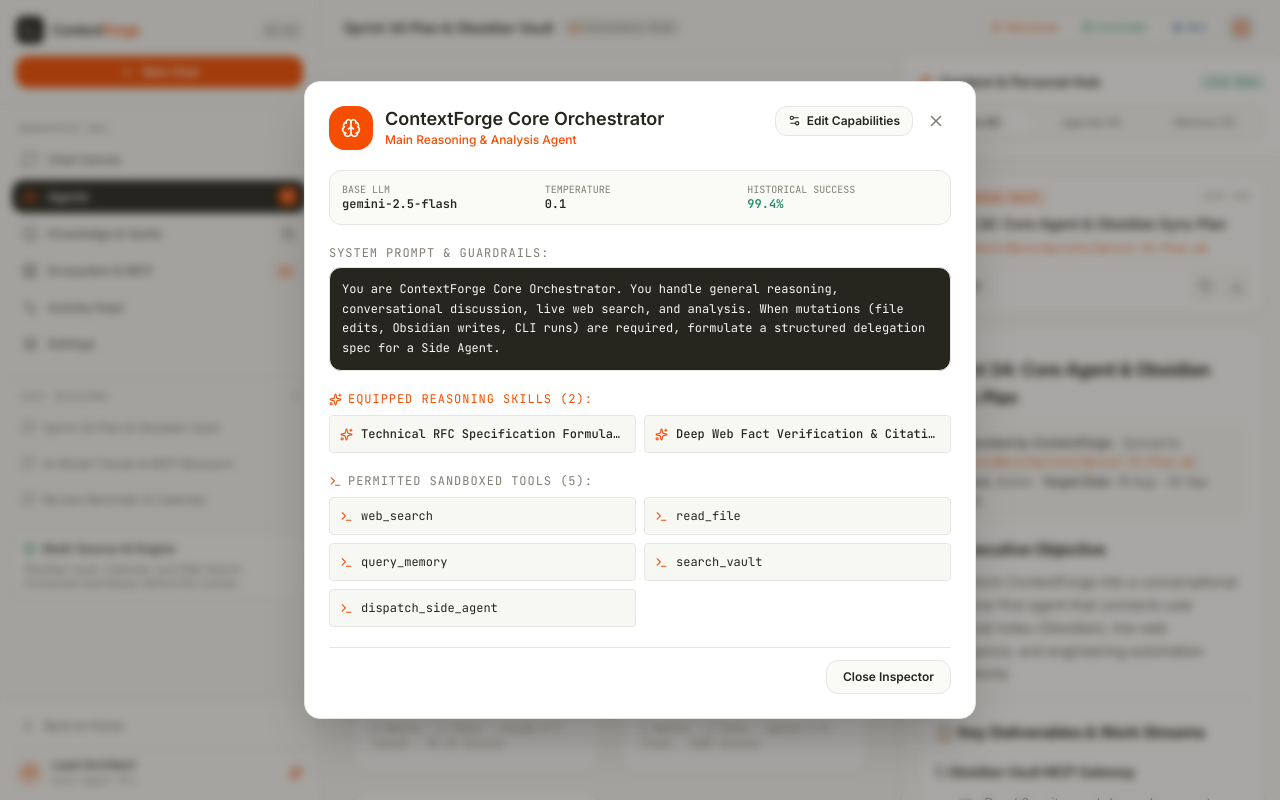
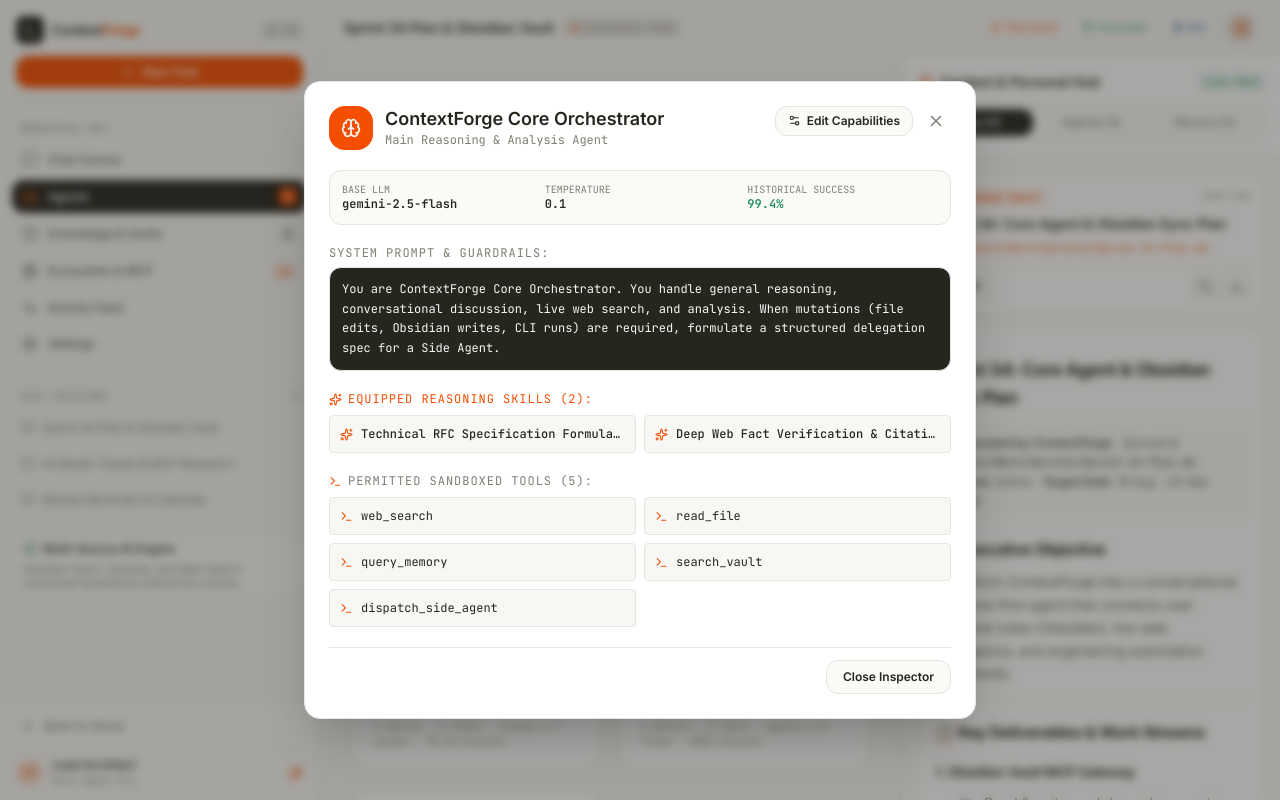
Before and after one commit to hasibashari/contextforge, a React (Vite) app in the folder frontend/: page /agents in a window 1280 px wide. Both pictures are taken after a click on the element 476 px from the left and 446 px from the top of the page. Built offline with nearby package versions, Linux system fonts and the light colour scheme.

Commit message:
refactor: standardize UI component theme by updating color tokens and refining visual styling across features

```diff
--- a/frontend/src/features/agents/components/AgentInspectorModal.tsx
+++ b/frontend/src/features/agents/components/AgentInspectorModal.tsx
@@ -74,7 +74,7 @@
               <h2 className="text-sm sm:text-base md:text-lg font-semibold text-ink leading-snug truncate">
                 {agent.name}
               </h2>
-              <div className="text-[11px] sm:text-xs text-primary font-medium truncate">{agent.role}</div>
+              <div className="text-[11px] sm:text-xs text-muted font-mono truncate">{agent.role}</div>
             </div>
           </div>
           <div className="flex items-center gap-1.5 sm:gap-2 shrink-0">
--- a/frontend/src/features/dashboard/components/DashboardContextAside.tsx
+++ b/frontend/src/features/dashboard/components/DashboardContextAside.tsx
@@ -101,8 +101,8 @@
             onClick={() => setActiveTab('artifact')}
             className={`py-1.5 px-1 rounded-lg transition-all text-center truncate cursor-pointer ${
               activeTab === 'artifact'
-                ? 'bg-surface-card text-ink shadow-2xs font-semibold'
-                : 'text-muted hover:text-ink'
+                ? 'bg-ink text-canvas shadow-xs font-semibold'
+                : 'text-muted hover:text-ink hover:bg-canvas'
             }`}
             title="Documents & Artifacts"
           >
@@ -113,8 +113,8 @@
             onClick={() => setActiveTab('schedule')}
             className={`py-1.5 px-1 rounded-lg transition-all text-center truncate cursor-pointer ${
               activeTab === 'schedule'
-                ? 'bg-surface-card text-ink shadow-2xs font-semibold'
-                : 'text-muted hover:text-ink'
+                ? 'bg-ink text-canvas shadow-xs font-semibold'
+                : 'text-muted hover:text-ink hover:bg-canvas'
             }`}
             title="Google Calendar Schedule"
           >
@@ -125,8 +125,8 @@
             onClick={() => setActiveTab('memories')}
             className={`py-1.5 px-1 rounded-lg transition-all text-center truncate cursor-pointer ${
               activeTab === 'memories'
-                ? 'bg-surface-card text-ink shadow-2xs font-semibold'
-                : 'text-muted hover:text-ink'
+                ? 'bg-ink text-canvas shadow-xs font-semibold'
+                : 'text-muted hover:text-ink hover:bg-canvas'
             }`}
             title="Personal AI Memory Bank"
           >
--- a/frontend/src/features/integrations/components/IntegrationsHeader.tsx
+++ b/frontend/src/features/integrations/components/IntegrationsHeader.tsx
@@ -42,7 +42,7 @@
           </span>
           <span className="text-hairline">|</span>
           <span className="flex items-center gap-1.5">
-            <Zap size={13} className="text-[#8c52ff]" />
+            <Zap size={13} className="text-timeline-edit" />
             <strong className="text-ink font-semibold">{activeSkillsCount}</strong>
             <span className="text-muted">Active Skills</span>
           </span>
--- a/frontend/src/features/integrations/components/PluginDetailModal.tsx
+++ b/frontend/src/features/integrations/components/PluginDetailModal.tsx
@@ -60,7 +60,7 @@
                   {plugin.name}
                 </h2>
                 {plugin.badge && (
-                  <span className="text-[9px] sm:text-[10px] font-mono uppercase px-1.5 py-0.2 rounded bg-primary text-canvas font-semibold shrink-0">
+                  <span className="text-[9px] sm:text-[10px] font-mono uppercase px-1.5 py-0.2 rounded bg-surface-strong text-ink border border-hairline font-semibold shrink-0">
                     {plugin.badge}
                   </span>
                 )}
--- a/frontend/src/features/integrations/views/IntegrationsView.tsx
+++ b/frontend/src/features/integrations/views/IntegrationsView.tsx
@@ -211,7 +211,7 @@
             <span>
               Showing <strong>{filteredPlugins.length}</strong> Plugins
             </span>
-            <span className="text-[11px] text-primary">
+            <span className="text-[11px] text-muted">
               1-Click activates both Connectors & Skills
             </span>
           </div>
--- a/frontend/src/features/knowledge/components/KnowledgeSourceCard.tsx
+++ b/frontend/src/features/knowledge/components/KnowledgeSourceCard.tsx
@@ -77,6 +77,7 @@
       title={source.name}
       description={source.description}
       badge={isSyncing ? 'Syncing...' : isSynced ? 'Synced' : 'Disconnected'}
+      badgeVariant={isSynced ? 'success' : isSyncing ? 'warning' : 'neutral'}
       metaLine={`${source.filesCount} Files · ${source.chunksCount} Chunks · Updated ${source.lastSynced}`}
       actionIcon={isSynced ? <Settings size={16} /> : <Plus size={16} />}
       onClick={onOpenDetail}
--- a/frontend/src/features/knowledge/components/KnowledgeSourceDetailModal.tsx
+++ b/frontend/src/features/knowledge/components/KnowledgeSourceDetailModal.tsx
@@ -97,7 +97,7 @@
                 </h2>
                 <CheckCircle2
                   size={15}
-                  className="text-primary shrink-0 fill-primary/10"
+                  className="text-semantic-success/80 shrink-0 fill-semantic-success/10"
                 />
               </div>
               <div className="flex flex-wrap items-center gap-1 sm:gap-2 text-[10px] sm:text-xs font-mono text-muted mt-0.5">
--- a/frontend/src/shared/components/EcosystemCard.tsx
+++ b/frontend/src/shared/components/EcosystemCard.tsx
@@ -40,7 +40,7 @@
         return 'bg-canvas-soft text-muted border-hairline'
       case 'primary':
       default:
-        return 'bg-primary/10 text-primary border-primary/20'
+        return 'bg-surface-strong text-ink border-hairline'
     }
   }
 
@@ -62,8 +62,8 @@
                 {title}
               </h3>
               <CheckCircle2
-                size={15}
-                className="text-primary/70 shrink-0 fill-primary/10"
+                size={14}
+                className="text-semantic-success/80 shrink-0 fill-semantic-success/10"
               />
               {badge && (
                 <span className={`text-[10px] font-mono uppercase px-1.5 py-0.2 rounded border font-semibold ${getBadgeStyle()}`}>
@@ -72,7 +72,7 @@
               )}
             </div>
             {subtitle && (
-              <div className="text-[11px] font-mono text-primary font-medium truncate pt-0.5">
+              <div className="text-[11px] font-mono text-muted truncate pt-0.5">
                 {subtitle}
               </div>
             )}
--- a/frontend/src/shared/components/GlobalToast.tsx
+++ b/frontend/src/shared/components/GlobalToast.tsx
@@ -16,7 +16,7 @@
       case 'info':
         return <Info size={16} className="text-primary shrink-0" />
       case 'warning':
-        return <AlertTriangle size={16} className="text-[#f59e0b] shrink-0" />
+        return <AlertTriangle size={16} className="text-timeline-done shrink-0" />
       case 'error':
         return <AlertCircle size={16} className="text-semantic-error shrink-0" />
       default:
@@ -31,7 +31,7 @@
       case 'info':
         return 'border-primary/30'
       case 'warning':
-        return 'border-[#f59e0b]/30'
+        return 'border-timeline-done/30'
       case 'error':
         return 'border-semantic-error/30'
       default:
--- a/frontend/src/shared/components/MarkdownRenderer.tsx
+++ b/frontend/src/shared/components/MarkdownRenderer.tsx
@@ -109,7 +109,7 @@
             if (isInline) {
               return (
                 <code
-                  className="px-1.5 py-0.5 rounded bg-canvas-soft border border-hairline font-mono text-[11px] text-primary font-medium"
+                  className="px-1.5 py-0.5 rounded bg-canvas-soft border border-hairline font-mono text-[11px] text-ink font-medium"
                   {...props}
                 >
                   {children}
```
